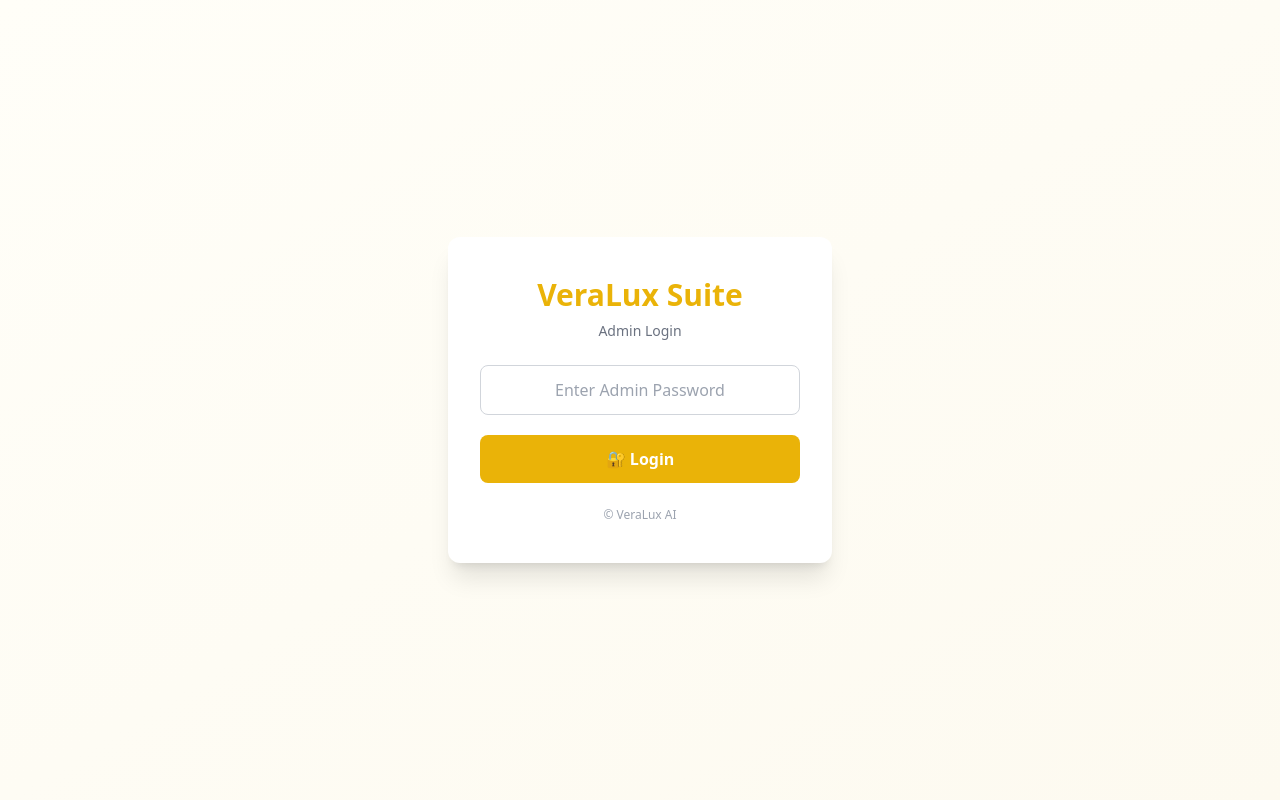
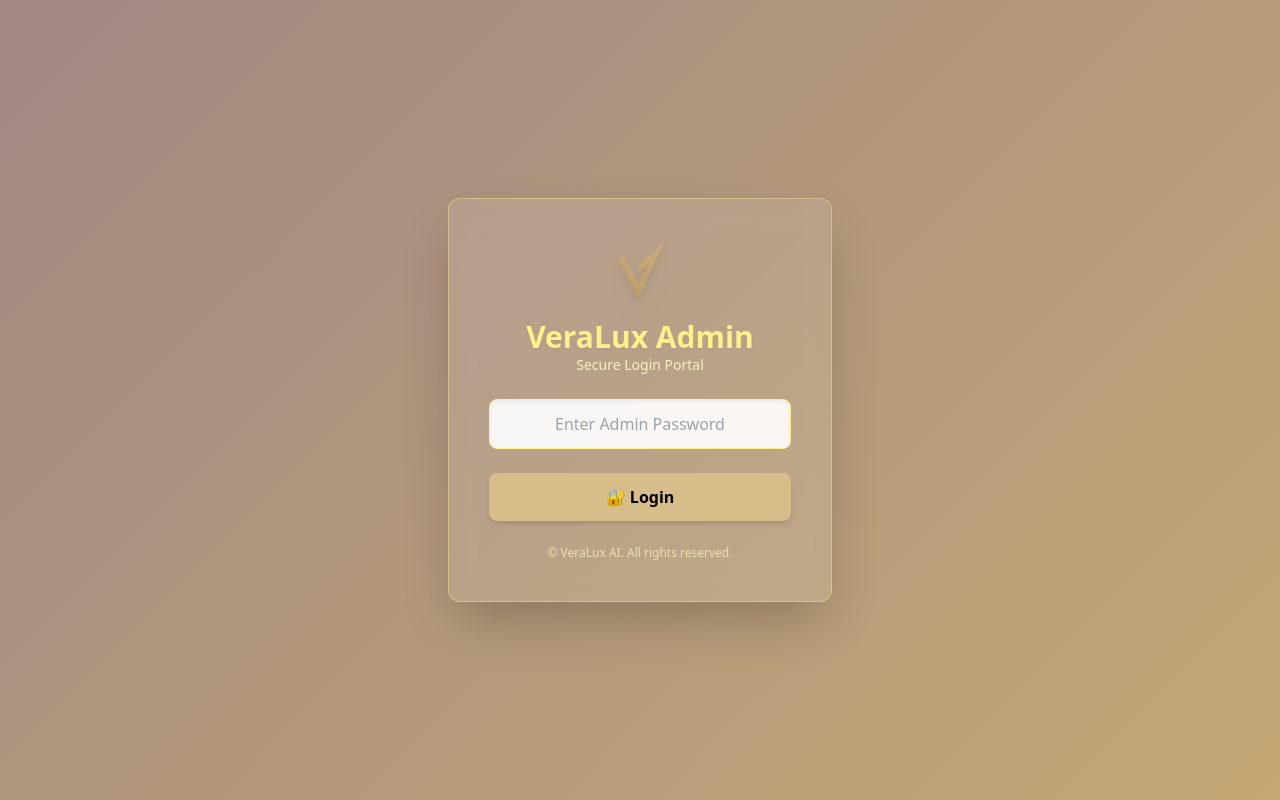
Before and after one commit to VeraLux-AI/veralux-suite, a website: page public/login.html in a window 1280 px wide. Drawn offline with nearby package versions, Linux system fonts and the light colour scheme.

Commit message:
Update login.html

```diff
--- a/public/login.html
+++ b/public/login.html
@@ -3,32 +3,37 @@
 <head>
   <meta charset="UTF-8" />
   <meta name="viewport" content="width=device-width, initial-scale=1.0"/>
-  <title>Login - VeraLux Suite</title>
+  <title>VeraLux — Gold Luxe</title>
   <script src="https://cdn.tailwindcss.com"></script>
   <style>
     body {
-      background: linear-gradient(to bottom right, #fffef8, #fdfaf0);
+      background: linear-gradient(135deg, #a28783, #C3A875);
+      background-size: cover;
     }
   </style>
 </head>
-<body class="min-h-screen flex items-center justify-center text-gray-800 font-sans">
+<body class="min-h-screen flex items-center justify-center text-white px-4">
 
-  <div class="bg-white shadow-xl rounded-xl px-8 py-10 w-full max-w-sm text-center">
-    <h1 class="text-3xl font-extrabold text-yellow-500 mb-2">VeraLux Suite</h1>
-    <p class="text-sm text-gray-500 mb-6">Admin Login</p>
+  <div class="rounded-xl p-10 max-w-sm w-full text-center shadow-2xl bg-white/10 backdrop-blur-md border border-yellow-200 border-opacity-40">
+    <div class="mb-6">
+      <img src="/public/veralux-logo.png" alt="VeraLux Logo" class="w-16 mx-auto mb-4 drop-shadow-xl rounded-md">
+      <h1 class="text-3xl font-extrabold text-yellow-200 drop-shadow-sm">VeraLux Admin</h1>
+      <p class="text-sm text-yellow-100 opacity-90">Secure Login Portal</p>
+    </div>
 
-    <form action="/login" method="POST" class="space-y-5">
+    <form action="/login" method="POST" class="space-y-6">
       <input type="password" name="password"
              placeholder="Enter Admin Password"
-             class="w-full px-4 py-3 border border-gray-300 rounded-lg focus:outline-none focus:ring-2 focus:ring-yellow-400 text-center" required />
+             class="w-full px-4 py-3 border border-yellow-200 rounded-lg shadow-inner focus:outline-none focus:ring-2 focus:ring-yellow-400 text-center text-black bg-white bg-opacity-90" required />
 
       <button type="submit"
-              class="w-full py-3 bg-yellow-500 hover:bg-yellow-600 text-white font-semibold rounded-lg transition duration-200">
+              class="w-full py-3 font-semibold rounded-lg transition duration-200 shadow-md"
+              style="background-color: #d7bd8a; color: black;">
         🔐 Login
       </button>
     </form>
 
-    <p class="text-xs text-gray-400 mt-6">© VeraLux AI</p>
+    <p class="text-xs text-yellow-100 mt-6 opacity-70">© VeraLux AI. All rights reserved.</p>
   </div>
 
 </body>
```
